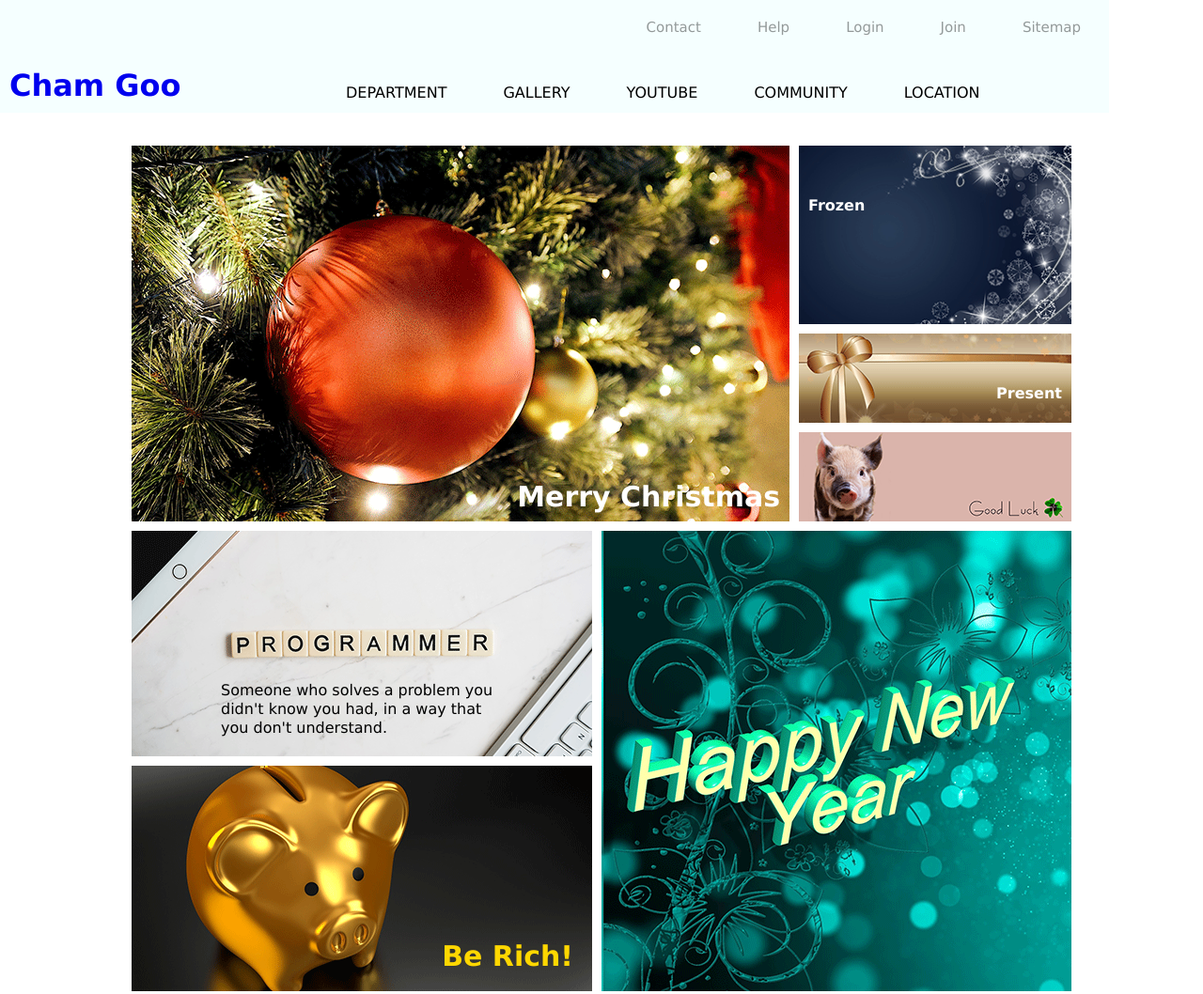
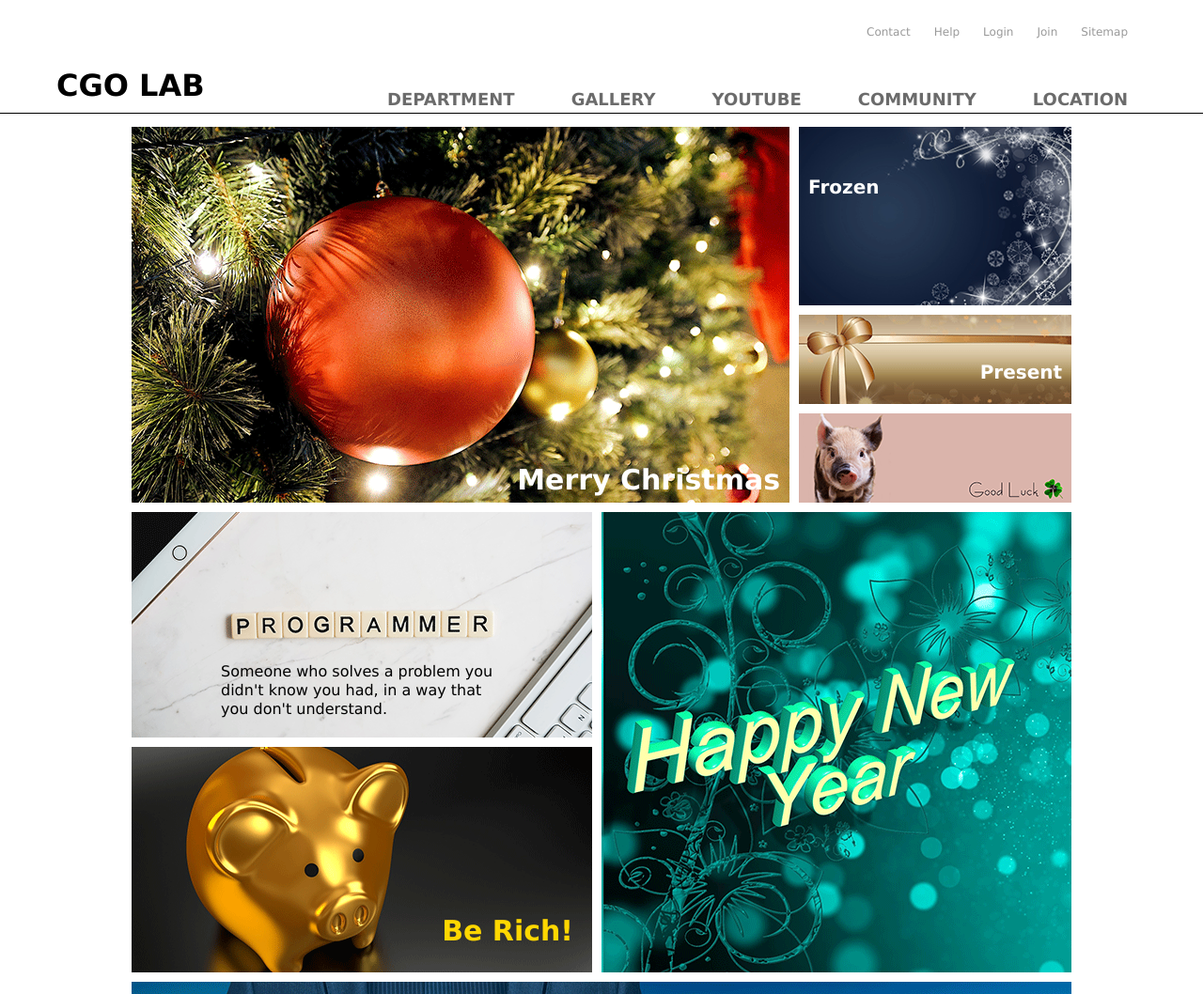
Before and after one commit to ChamGimGoo/Web3hird, a plain HTML site: page gallery.html in a window 1280 px wide. Shown: the top 1058 px of the page at 94% size. Drawn offline with Linux system fonts and the light colour scheme.

Commit message:
Add files via upload
Absolutely Final

```diff
--- /dev/null
+++ b/Web_1-03.css
@@ -0,0 +1,132 @@
+*{margin: 0; padding: 0;font-family: 'Verdana';}
+body{font-size: 16px;
+    color:black; line-height: 28px;}
+a{text-decoration: none;}
+img{
+    display: block;
+    border: none;
+    margin: 0 auto;
+}
+.inner_box{
+    position:relative;
+    margin:0 auto;
+    overflow: hidden;
+}
+header{
+    width: 100%;
+}
+header>.inner_box{
+    width: 1180px;height: 120px;
+}
+.inner_box> h1{
+    float:left;
+    position: absolute;
+    bottom: 15px;
+    left: 10px;
+}
+ul{
+    position: absolute;
+    float: right;
+    font-size: 12px;
+}
+li{
+    list-style: none;
+    float: left;
+}
+ul.util{
+    top:20px;
+    right: 30px;
+}
+.util>li{
+    padding-left: 25px;
+}
+.util>li>a{
+    color:rgba(0, 0, 0, 0.4);
+}
+
+ul.glb{
+    font-size: 18px;
+    right: 0px;
+    bottom: 0px;
+}
+
+.glb>li{
+    padding-right: 30px;
+    padding-left: 30px;
+}
+.glb>li>a{
+    color:rgba(0, 0, 0, 0.582);
+    font-weight: bold;
+}
+.glb>li>a:hover{
+    color:rgba(126, 172, 58, 0.882);
+}
+main{
+    width: 100%; height: 590px;
+    background-image: url("Resource\ 1-03/bg_main.png");
+    margin-top:10px;
+}
+main> .inner_box{
+    width: 800px; height: 300px;
+    margin: 0px auto;
+    padding-top: 150px;
+    color: white;
+    font-size: 80px; line-height: 80px;
+    font-weight: 550;
+}
+.inner_box>div{
+    font-size: 25px;
+    line-height: 30px;
+    font-weight: 400;
+}
+
+section{
+    width: 1180px; height: 450px;
+    margin: 50px auto;
+    text-align: center;
+    overflow: hidden;
+}
+article{
+    width:230px; height: 163px;
+    margin: 50px 32.25px 0;
+    float:left;
+    text-align: left;
+}
+article>h1{
+    margin-top:15px;
+    margin-bottom:10px;
+}
+footer{
+    width: 100%;
+    background-color: gray;
+    color: aliceblue;
+}
+
+footer> .inner_box{
+    width: 1000px; height: 100px;
+    font-size: 12px;
+    line-height: 17px;
+    padding-left: 10px;
+    padding-top:15px;
+}
+footer> .inner_box> h1{
+    position: absolute;
+    font-size: 30px;
+    left: 10px;
+    bottom: 15px;
+}
+
+ul.footLi{
+    position: absolute;
+    right: 20px;
+    bottom: 15px;
+}
+.footLi>li{
+    padding-left: 25px;
+}
+.footLi>li>a{
+    color:rgba(0, 0, 0, 0.4);
+}
+.footLi>li>a:hover{
+    color:blanchedalmond;
+}
--- a/gallery.css
+++ b/gallery.css
@@ -3,137 +3,163 @@ body{font-family: 'Verdana'; font-size: 16px;
     color:black; line-height: 28px;}
 a{text-decoration: none;}
 
-ul{overflow: hidden;float: right;}
+.inner_box{
+    position:relative;
+    margin:0 auto;
+    overflow: hidden;
+}
+
+header{
+    width: 100%;
+    background-color: rgba(255,255,255, 0.679);
+    position : fixed;z-index: 10;
+    border-bottom: 1px solid;
+}
+header>.inner_box{
+    width: 1180px;height: 120px;
+}
+.inner_box> h1{
+    float:left;
+    position: absolute;
+    bottom: 15px;
+    left: 10px;
+}
+h1>a{
+    color: black;
+}
+ul{
+    position: absolute;
+    float: right;
+    font-size: 12px;
+}
 li{
     list-style: none;
     float: left;
-    padding: 5px 30px;
 }
-header{
-    width: 1180px; height: 120px;
-    overflow: hidden;
-    margin:0 auto;
-    text-align: center;
-    background-color: rgba(231, 255, 255, 0.4);
-    position : fixed;z-index: 10;
+ul.util{
+    top:20px;
+    right: 30px;
+}
+.util>li{
+    padding-left: 25px;
+}
+.util>li>a{
+    color:rgba(0, 0, 0, 0.4);
 }
 
-header > h1{
-    vertical-align: bottom;
-    margin-top:77px;
-    margin-left: 10px;
-    float:left;
+ul.glb{
+    font-size: 18px;
+    right: 0px;
+    bottom: 0px;
 }
-header > h1 a:visited{
-    color:black;
+
+.glb>li{
+    padding-right: 30px;
+    padding-left: 30px;
 }
-header>ul{
-    margin-top:10px;
+.glb>li>a{
+    color:rgba(0, 0, 0, 0.582);
+    font-weight: bold;
 }
-header>ul>li a{
-    font-size: 15px;
-    color:rgb(0,0,0,0.4);
-}
-header>nav{
-    width: 880px; height: 80px;
-    float: left;
-    margin: 12px auto; overflow: hidden;
-}
-header > nav >ul{
-    margin-top:20px;
-}
-header > nav>ul>li>a{
-    color: black;
-}
-header > nav>ul>li>a:hover{
-    color: palegreen;
+.glb>li>a:hover{
+    color:rgba(126, 172, 58, 0.882);
 }
 
 section{
+    position:relative;
     width: 1000px;
-    position:relative;
-    top:150px;
+    top:130px;
     margin: 0 auto;
 }
 article{
     float: left;
     margin-top:5px;
     margin-bottom:5px;
+    color:white;
+    font-weight: bolder;
+    position:relative;
 }
 
-article p{
-    color:white;
-    font-weight: bolder;
+.article_p{
+    position:absolute;
+    font-size:20px;
 }
 
-section> .article1{
+.article1{
     width: 700px; height: 400px;
     margin-right:5px;
     background-image: url("Resource 1-03/700x400.png");
 }
 
-.article1 p{
+.article1 >.article_p{
+    right: 10px;
+    bottom:10px;
     font-size: 30px;
-    float: right;
-    margin-top:360px;
-    margin-right:10px;
 }
 
-section> .article2{
+.article2{
     width:290px; height: 190px;
     margin-left: 5px;
     background-image: url("Resource 1-03/290x190.png");
 }
 
 .article2 p{
-    float: left;
-    margin:50px 0px 0px 10px ;
+    top:50px;
+    left:10px;
 }
 
-section> .article3{
+.article3{
     width: 290px; height:95px;
     margin-left: 5px;
     background-image: url("Resource 1-03/290x95-1.png");
 }
-
 .article3 p{
-    float: right;
-    margin:50px 10px 0px 0px ;
+    right: 10px;
+    bottom: 20px;;
 }
 
-section> .article4{
-    width: 490px; height: 480px;
-    margin-right: 5px;
-    margin-top: 0;
-    margin-bottom: 0;
+.article3_2{
+    background-image: url("Resource 1-03/290x95-2.png");
 }
 
-.article4> .article4_{
+.article4{
+    width: 490px; height: 490px;
+    margin-top:0px;
+    margin-right: 5px;
+}
+
+.article4_1{
     width: 490px; height: 240px;
     background-image: url("Resource 1-03/490x240-1.png");
+}
+
+.article4_2{
+    width: 490px; height: 240px;
+    background-image: url("Resource 1-03/490x240-2.png");
     font-weight:lighter;
 }
-.article4_ .p1{
+.article4_1>p{
     color: black;
-    margin: 160px auto;
     width: 300px;
     font-size: 16px;line-height: 20px;
+    font-weight: 500;
+
+    margin: 160px auto;
 }
-.article4_ .p2{
+.article4_2>.article_p{
     color:gold;
     font-size: 30px;
-    position: relative;
-    text-align: right;
-    margin-right: 20px;
-    bottom: 60px;
     font-weight: bold;
+    right: 20px;
+    bottom:30px;
 }
 
-section> .article5{
+.article5{
     width: 500px; height:490px;
     margin-left: 5px;
 }
-section> .article6{
+
+.article6{
     width: 1000px; height:371px;
     background-image: url("Resource 1-03/1000x371.png");
 }
@@ -144,17 +170,19 @@ section> .article6{
     font-size: 50px;
     text-shadow: 2px 2px 2px black;
 }
-section> .article7{
+
+.article7{
     width: 1000px; height:361px;
     background-image: url("Resource 1-03/1000x361.png");
-
+    background-repeat: no-repeat;
+    padding-bottom: 50px;
 }
-.article7 div{
+.article7 .inner_box{
     width: 450px; height: 150px;
     color: white;
-    display: block;
-    margin-left:520px;
-    margin-top:191px;
+    position:absolute;
+    bottom: 30px;
+    right: 40px;
     line-height: 50px;
 }
 
--- a/gallery.html
+++ b/gallery.html
@@ -7,49 +7,47 @@
 
 <body>
     <header>
-        <h1><a href="index.html">Cham Goo</a></h1>
-        <ul>
+        <div class="inner_box">
+            <h1><a href="index.html">CGO LAB</h1>
+            <ul class="util">
                 <li><a href="#">Contact</a></li>
                 <li><a href="#">Help</a></li>
                 <li><a href="#">Login</a></li>
                 <li><a href="#">Join</a></li>
                 <li><a href="#">Sitemap</a></li>
             </ul>
-        <nav>
-            <ul>
+            <ul class="glb">
                 <li><a href="#">DEPARTMENT</a></li>
                 <li><a href="gallery.html">GALLERY</a></li>
                 <li><a href="#">YOUTUBE</a></li>
                 <li><a href="#">COMMUNITY</a></li>
                 <li><a href="#">LOCATION</a></li>
             </ul>
-        </nav>
+        </div>
     </header>
 
     <section>
         <article class ="article1">
-            <p>Merry Christmas</p>
-
+            <p class = "article_p">Merry Christmas</p>
         </article>
         <article class="article2">
-            <p>Frozen</p>
+            <p class = "article_p">Frozen</p>
+        </article>
+        <article class="article3">
+            <p class = "article_p">Present</p>
+        </article>
+        <article class="article3 article3_2">
         </article>
 
-        <article class="article3">
-            <p>Present</p>
-        </article>
-        <article class="article3">
-            <img src="Resource 1-03/290x95-2.png">
-        </article>
         <article class="article4">
-            <article class="article4_">
-                <p class="p1">Someone who solves a problem you didn't
+            <article class="article4_1">
+                <p>Someone who solves a problem you didn't
                     know you had, in a way that you don't understand.
                 </p>
             </article>
-            <article class="article4_">
-                <img src="Resource 1-03/490x240-2.png">
-                <p class="p2">Be Rich!</p>
+
+            <article class="article4_2">
+                <p class="article_p">Be Rich!</p>
             </article>
         </article>
 
@@ -62,7 +60,7 @@
         </article>
 
         <article class="article7">
-            <div>
+            <div class="inner_box">
                 <p>Programmer</p>
                 <p class="pp">is the perfect future</p>
                 <p class="pp">Let's be</p> <p>the Digital Nomad!</p>
```
Also changed, not shown: index.html (added, +83 -0 lines). Lines whose indentation alone changed are shown as unchanged.
